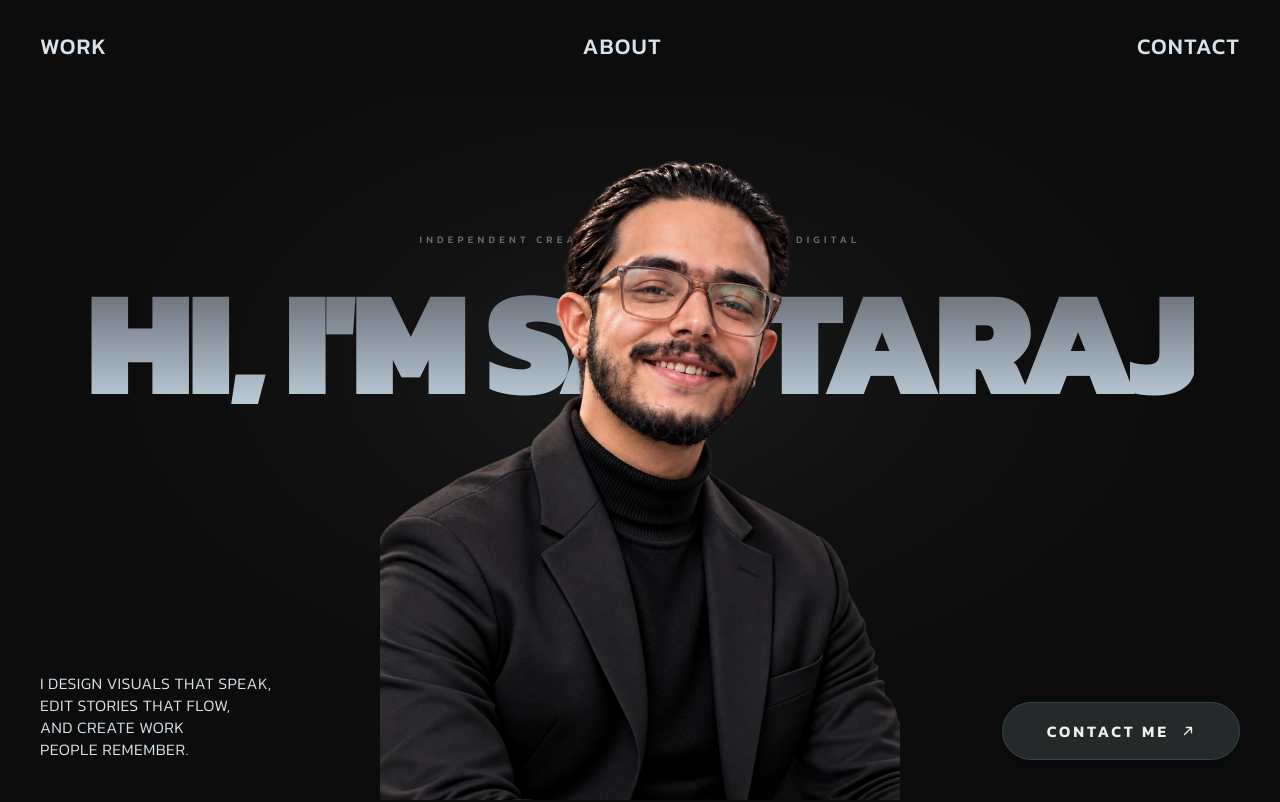
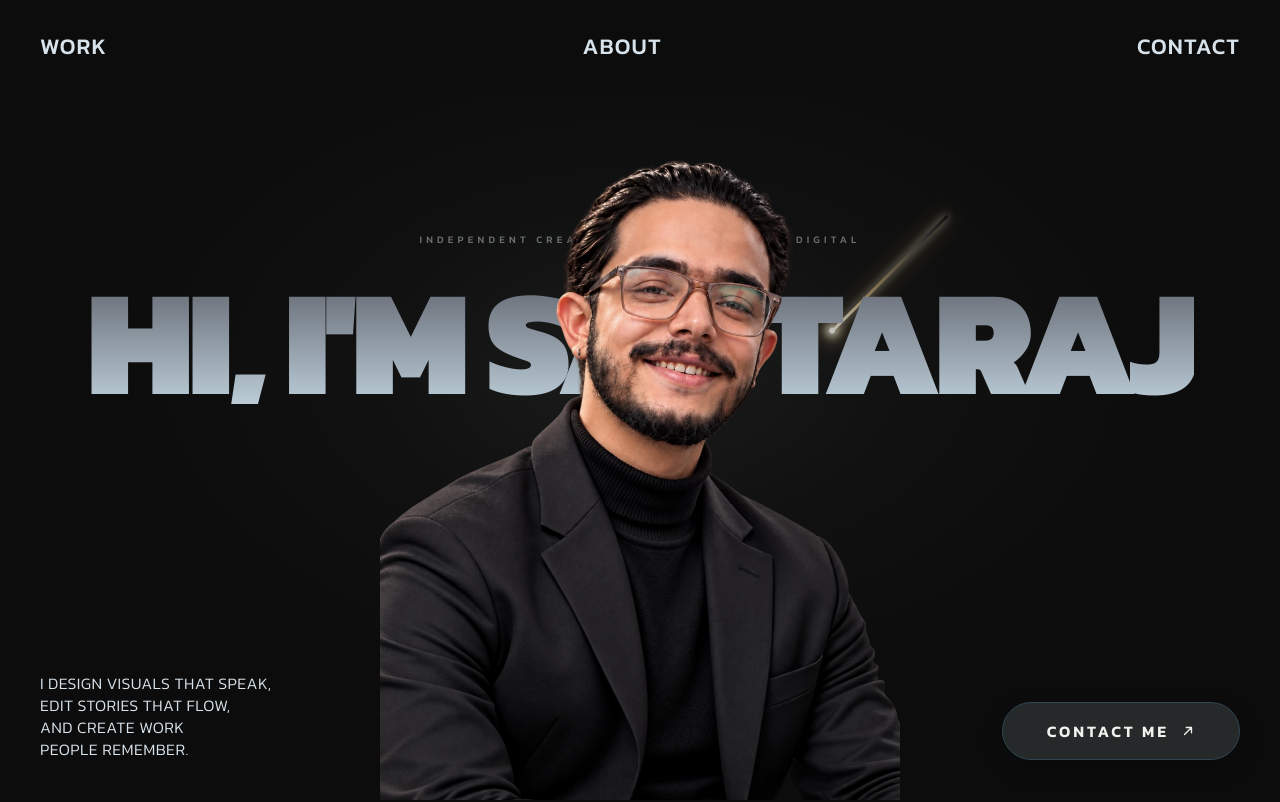
Before and after one commit to saptaraj19xx/saptarajportfolio, a React (Vite) app: page / in a window 1280 px wide. Shown: the top 802 px of the page. Built offline with nearby package versions, Linux system fonts and the light colour scheme.

Commit message:
Make shooting stars visible throughout the full portfolio

```diff
--- a/src/index.css
+++ b/src/index.css
@@ -330,17 +330,22 @@ body {
 }
 
 /* =========================================================
-   PROJECTS SECTION — VISIBLE SHOOTING STARS
-   More visible meteors are spaced from the top to the bottom
-   of the complete work section. They sit behind all content.
+   SITE-WIDE SHOOTING STARS
+   A consistent meteor effect appears throughout the portfolio,
+   from the hero through projects, experience and contact.
    ========================================================= */
 
-.project-shooting-star {
+.shooting-stars-layer {
+  z-index: 5;
+  isolation: isolate;
+}
+
+.shooting-star {
   position: absolute;
   top: 0;
-  right: 2%;
+  right: 0;
   display: block;
-  width: 176px;
+  width: clamp(118px, 13vw, 190px);
   height: 3px;
   border-radius: 999px;
   opacity: 0;
@@ -348,20 +353,20 @@ body {
   background: linear-gradient(
     90deg,
     transparent 0%,
-    rgba(225, 235, 244, 0.16) 20%,
-    rgba(239, 205, 135, 0.72) 70%,
-    #fffdf4 100%
+    rgba(225, 235, 244, 0.18) 18%,
+    rgba(239, 205, 135, 0.78) 72%,
+    #fffef7 100%
   );
   box-shadow:
-    0 0 8px rgba(255, 244, 214, 0.78),
-    0 0 20px rgba(225, 177, 87, 0.5),
-    0 0 38px rgba(225, 177, 87, 0.22);
+    0 0 8px rgba(255, 247, 224, 0.85),
+    0 0 20px rgba(225, 177, 87, 0.58),
+    0 0 38px rgba(225, 177, 87, 0.24);
   transform-origin: right center;
-  animation: project-shooting-star 8.5s cubic-bezier(0.2, 0.55, 0.35, 1) infinite;
+  animation: shooting-star-travel 5.8s cubic-bezier(0.2, 0.55, 0.35, 1) infinite;
   will-change: transform, opacity;
 }
 
-.project-shooting-star::after {
+.shooting-star::after {
   content: "";
   position: absolute;
   top: 50%;
@@ -371,80 +376,77 @@ body {
   border-radius: 50%;
   background: #fffef8;
   box-shadow:
-    0 0 8px 3px rgba(255, 251, 235, 0.95),
-    0 0 18px 6px rgba(225, 190, 115, 0.6);
+    0 0 8px 3px rgba(255, 251, 235, 0.98),
+    0 0 18px 6px rgba(225, 190, 115, 0.7);
   transform: translate(50%, -50%);
 }
 
-@keyframes project-shooting-star {
+@keyframes shooting-star-travel {
   0%,
-  3% {
+  7% {
     opacity: 0;
-    transform: translate3d(0, 0, 0) rotate(135deg) scale(0.65);
+    transform: translate3d(0, 0, 0) rotate(135deg) scale(0.58);
   }
 
-  7% {
+  11% {
     opacity: 1;
   }
 
-  21% {
-    opacity: 0.82;
-    transform: translate3d(-27vw, 31vh, 0) rotate(135deg) scale(1);
+  31% {
+    opacity: 0.86;
+    transform: translate3d(-29vw, 32vh, 0) rotate(135deg) scale(1);
   }
 
-  27%,
+  39%,
   100% {
     opacity: 0;
-    transform: translate3d(-34vw, 39vh, 0) rotate(135deg) scale(0.78);
+    transform: translate3d(-36vw, 40vh, 0) rotate(135deg) scale(0.78);
   }
 }
 
-.project-shooting-star--one {
-  top: 4%;
-  right: 3%;
-  animation-delay: -0.4s;
+.shooting-star--one {
+  top: 8%;
+  right: 5%;
+  animation-delay: -0.7s;
 }
 
-.project-shooting-star--two {
-  top: 19%;
-  right: 13%;
-  width: 138px;
-  animation-delay: -1.8s;
+.shooting-star--two {
+  top: 31%;
+  right: 15%;
+  width: clamp(105px, 11vw, 160px);
+  animation-delay: -2.15s;
 }
 
-.project-shooting-star--three {
-  top: 35%;
-  right: 5%;
-  width: 196px;
-  animation-delay: -3.2s;
+.shooting-star--three {
+  top: 57%;
+  right: 4%;
+  width: clamp(130px, 14vw, 205px);
+  animation-delay: -3.6s;
 }
 
-.project-shooting-star--four {
-  top: 52%;
-  right: 15%;
-  width: 148px;
-  animation-delay: -4.6s;
+.shooting-star--four {
+  top: 81%;
+  right: 18%;
+  width: clamp(100px, 10vw, 150px);
+  animation-delay: -5.05s;
 }
 
-.project-shooting-star--five {
-  top: 70%;
-  right: 4%;
-  width: 184px;
-  animation-delay: -6s;
+@media (max-width: 640px) {
+  .shooting-star {
+    height: 2px;
+    width: 112px;
+  }
+
+  .shooting-star--two,
+  .shooting-star--four {
+    width: 92px;
+  }
 }
 
-.project-shooting-star--six {
-  top: 88%;
-  right: 12%;
-  width: 142px;
-  animation-delay: -7.4s;
-}
-
-/* In reduced-motion mode, keep soft static streaks instead of animation. */
 @media (prefers-reduced-motion: reduce) {
-  .project-shooting-star {
+  .shooting-star {
     animation: none !important;
-    opacity: 0.5;
+    opacity: 0.48;
     transform: rotate(135deg);
   }
 }
```
